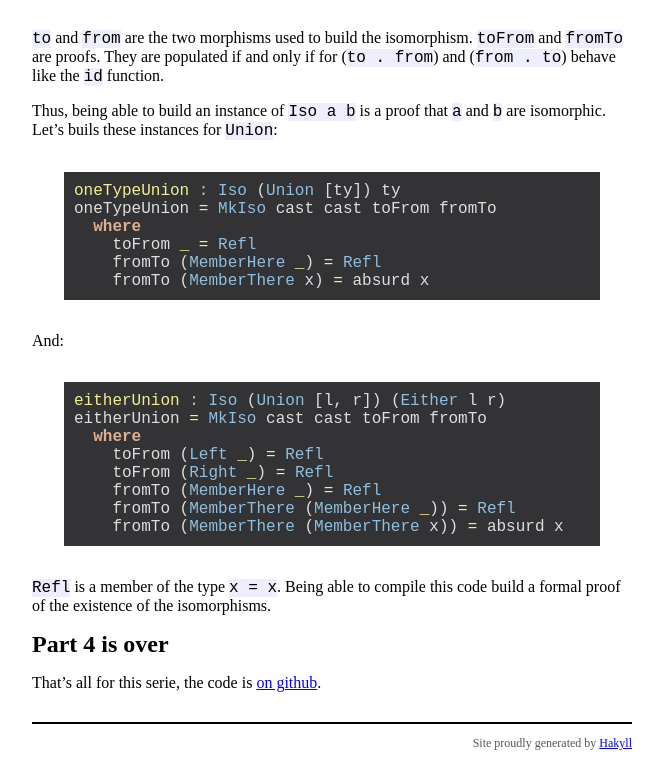
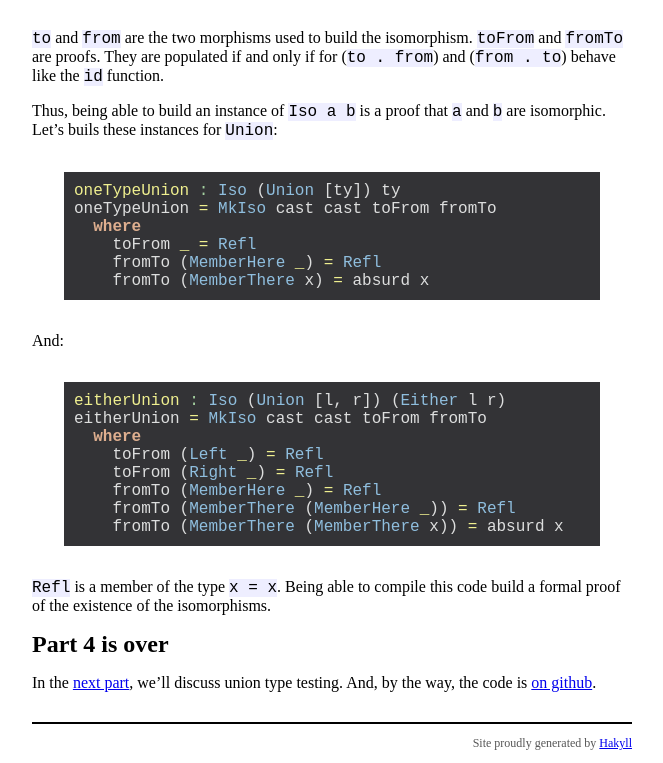
Before and after one commit to berewt/berewt.github.io, a plain HTML site: page posts/2016-08-02-union-type-in-idris-part-4.html in a window 1280 px wide. Shown: the part 2378-3141 px from the top of the page, without its empty margins (308-971 px from the left). Drawn offline with Linux system fonts and the light colour scheme.

Commit message:
snapshot 08/16/16 09:26

```diff
--- a/posts/2016-08-02-union-type-in-idris-part-4.html
+++ b/posts/2016-08-02-union-type-in-idris-part-4.html
@@ -112,7 +112,7 @@ eitherUnion <span class="fu">=</span> <span class="dt">MkIso</span> cast cast to
     fromTo (<span class="dt">MemberThere</span> (<span class="dt">MemberThere</span> x)) <span class="fu">=</span> absurd x</code></pre></div>
 <p><code>Refl</code> is a member of the type <code>x = x</code>. Being able to compile this code build a formal proof of the existence of the isomorphisms.</p>
 <h1 id="part-4-is-over">Part 4 is over</h1>
-<p>That’s all for this serie, the code is <a href="https://github.com/berewt/UnionType">on github</a>.</p>
+<p>In the <a href="http://nicolas.biri.name/posts/2016-08-14-union-type-in-idris-part-5.html">next part</a>, we’ll discuss union type testing. And, by the way, the code is <a href="https://github.com/berewt/UnionType">on github</a>.</p>
 
         </div>
         <div id="footer">
```
Also changed, not shown: 1 other file.
